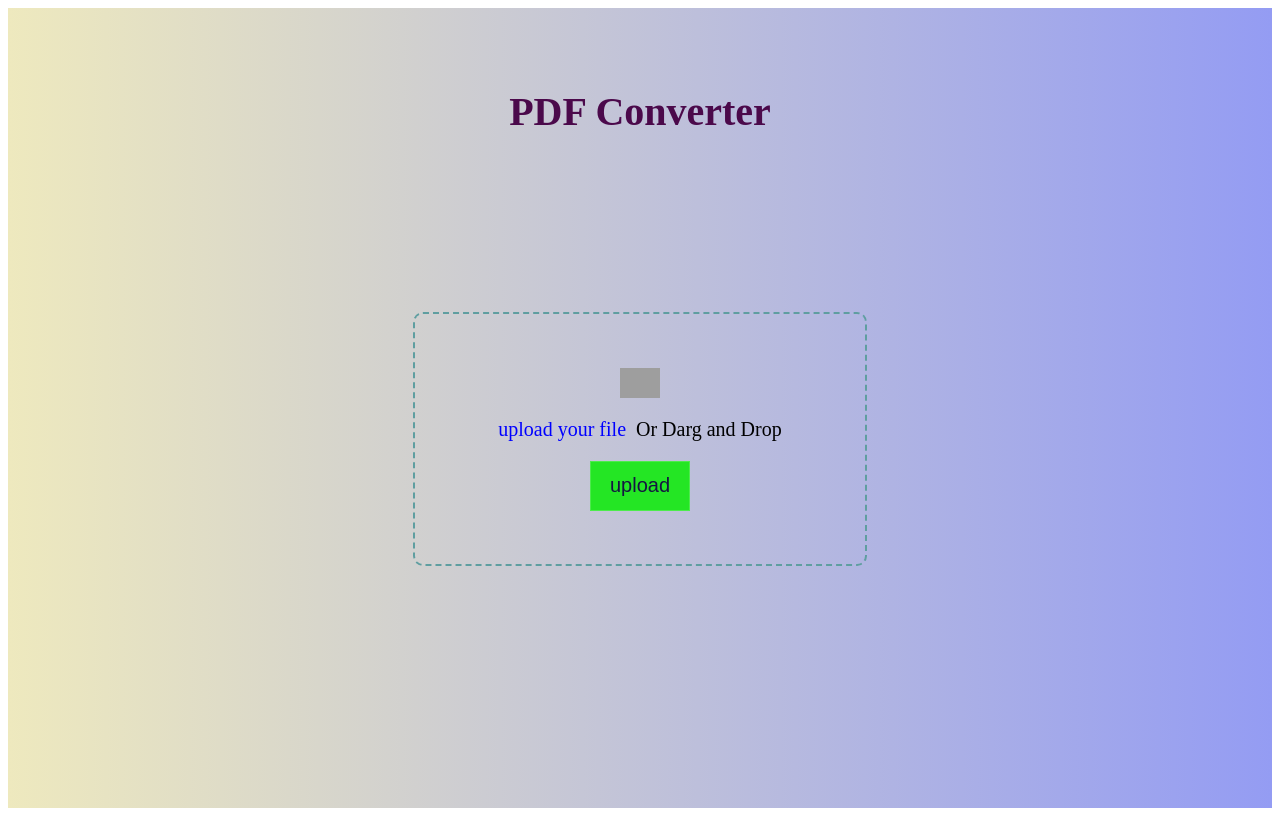
After one commit to ridoysheikh/Ridoy-Portfolio, a Django app: page /pdf in a window 1280 px wide. The commit adds this page. Run offline with Django 4.2, Linux system fonts and the light colour scheme; grey boxes are pictures that could not be loaded.

Commit message:
added pdf tools

```diff
--- /dev/null
+++ b/Ridoy_Portfolio/Templates/tools/pdf.html
@@ -0,0 +1,212 @@
+<!DOCTYPE html>
+<html lang="en">
+<head>
+    <meta charset="UTF-8">
+    <meta http-equiv="X-UA-Compatible" content="IE=edge">
+    <meta name="viewport" content="width=device-width, initial-scale=1.0">
+    <title>PDF Converter</title>
+    <style>
+        .cont{
+            width: 100%;
+            height: 100vh;
+            display: flex;
+            flex-direction: column;
+            align-items: center;
+            background: linear-gradient(to right, #eee9be 0%, #949cf3 100%);
+            box-sizing: border-box;
+            overflow-y: scroll;
+            padding: 10px;
+        }
+        .heding{
+            color: rgb(75, 9, 75);
+            padding: 20px;
+            font-weight: 800;
+            font-size: 40px;
+            margin: 50px 0;
+            text-decoration: none;
+        }
+
+        .wrap{
+            min-height: 500px;
+            display: flex;
+            justify-content: center;
+            align-items: center;
+            flex-direction: column;
+        }
+        .btn{
+            height: 50px;
+            width: 100px;
+            border-radius: 10px;
+            background: rgb(207, 15, 15);
+            display: flex;
+            align-items: center;
+            justify-content: center;
+            visibility: visible;
+            cursor: pointer;
+        }
+        .upload_box{
+            border: 2px dashed cadetblue;
+            border-radius: 10px;
+            height: 250px;
+            width: 50%;
+            min-width: 450px;
+            position: relative;
+            display: flex;
+            flex-direction: column;
+            justify-content: center;
+            align-items: center;
+            text-decoration: none;
+            font-size: 20px;
+            cursor: pointer;
+        }
+        #upbox img{
+            width: 40px;
+            height: 40pxS;
+        }
+        #choos{
+            background: transparent;
+            border: 0;
+            color: blue;
+            font-size: 20px;
+        }
+        #pf {
+            display: flex;
+            flex-direction: row;
+        }
+        #pf p:nth-child(2){
+            color: rgb(23, 102, 76);
+            font-size: 15px;
+        }
+        form{
+            display: flex;
+            justify-content: center;
+            align-items: center;
+            flex-direction: column;
+        }
+        #subm{
+            background: rgb(36, 230, 36);
+            border: 1px solid rgb(77, 235, 77);
+            color: rgb(21, 21, 66);
+            font-size: 20px;
+            box-shadow: 1px rgb(6, 97, 6);
+            height: 50px;
+            width: 100px;
+        }
+        ul{
+            list-style: none;
+            text-align: center;
+            color: blue;
+            width: 40%;
+            min-width: 400px;
+            background-color: rgba(172, 226, 226, 0.473);
+            position: relative;
+        }
+        ul li:nth-child(1){
+            height: 40px;
+            background-color: rgb(228, 182, 126);
+            font-size: 30px;
+            padding: 0;
+            margin: 0 0 0 -20px;
+        }
+        Ul li {
+            color: black;
+            height: 20px;
+            width: 100%;
+        }
+    </style>
+</head>
+<body>
+<div class="cont">
+
+    <a href="{% url 'pdf_tool' %}" class="heding">PDF Converter</a>
+    <div class="wrap" id="wrap">
+        <div class="upload_box" id="upbox">
+        <form action="" method="POST" enctype="multipart/form-data">
+            {% csrf_token %}
+         <img src="https://i.ibb.co/9ySCC3x/up-icon.jpg">
+        <div id="pf">
+        <p id="choos">upload your file</p>
+        <input type="file" name="file" id="inp" multiple hidden>
+        <p> &nbsp; Or Darg and Drop</p></div>
+
+         <input type="submit" id="subm" value="upload">
+         </form>
+
+        </div>
+        <ul id="list">
+        </ul>
+     </div>
+
+
+</div>
+</body>
+
+<script>
+    const upbox = document.getElementById("upbox");
+    const btn = document.getElementById("btn");
+    const choos = document.getElementById("choos");
+    const ipn = document.getElementById("inp");
+    let list = document.getElementById("list");
+    let inp_files
+    let item_list = ["<li>Uploaded Item</li>"];
+    setInterval(function (){
+        inp_files=inp.files;
+        for (let i = 0; i < inp_files.length; i++) {
+            let item = inp_files[i].name;
+
+               let item_c = "<li>" + item + "</li>";
+               item_list.push(item_c);
+                list.innerHTML = item_list;
+        }
+        item_list = ["<li>Uploaded Item</li>"];
+    } , 10);
+    choos.addEventListener('click', function (){
+        inp.click();
+    });
+
+
+// Prevent default drag behaviors
+['dragenter', 'dragover', 'dragleave', 'drop'].forEach(eventName => {
+    upbox.addEventListener(eventName, preventDefaults, false);
+  document.body.addEventListener(eventName, preventDefaults, false);
+});
+
+// Highlight drop zone when file is dragged over it
+['dragenter', 'dragover'].forEach(eventName => {
+  upbox.addEventListener(eventName, highlight, false);
+});
+
+['dragleave', 'drop'].forEach(eventName => {
+  upbox.addEventListener(eventName, unhighlight, false);
+});
+
+// Handle dropped files
+upbox.addEventListener('drop', handleDrop, false);
+
+function preventDefaults(e) {
+  e.preventDefault();
+  e.stopPropagation();
+}
+
+function highlight(e) {
+  upbox.classList.add('highlight');
+}
+
+function unhighlight(e) {
+  upbox.classList.remove('highlight');
+}
+
+function handleDrop(e) {
+  const dt = e.dataTransfer;
+  const files = dt.files;
+  ipn.files = files;
+}
+
+    </script>
+
+{% if err %}
+<script>
+    alert("An Internal Server Error {{err}}");
+</script>
+{% endif %}
+</html>
--- a/Ridoy_Portfolio/requirements.txt
+++ b/Ridoy_Portfolio/requirements.txt
@@ -8,3 +8,5 @@ Pillow==9.4.0
 pytube==12.1.3
 secure-smtplib==0.1.1
 sqlparse==0.4.3
+zipfile36==0.1.3
+pdf2image==1.16.3
--- a/Ridoy_Portfolio/tools/urls.py
+++ b/Ridoy_Portfolio/tools/urls.py
@@ -4,4 +4,5 @@ from django.urls import path
 
 urlpatterns = [
     path('video/downloader/', you_tube, name="videodonloader"),
+    path('pdf', pdf_tool, name="pdf_tool"),
 ]
--- a/Ridoy_Portfolio/tools/views.py
+++ b/Ridoy_Portfolio/tools/views.py
@@ -1,8 +1,12 @@
 from django.shortcuts import render
 import requests
-from django.http import HttpResponse, StreamingHttpResponse
+from django.http import HttpResponse, StreamingHttpResponse, FileResponse
 import youtube_dl
-import re
+import re,sys ,os, io
+from io import BytesIO
+from pdf2image import convert_from_bytes
+import zipfile
+
 
 # Create your views here.
 def you_tube(request):
@@ -57,6 +61,9 @@ def you_tube(request):
 
             return render(request, 'tools/youtube.html', {"link": video_url, "video": stream_info_list})
         except Exception as e:
+            exc_type, exc_obj, exc_tb = sys.exc_info()
+            fname = os.path.split(exc_tb.tb_frame.f_code.co_filename)[1]
+            e=f'{exc_type}, {fname}, {exc_tb.tb_lineno}'
             return render(request,'tools/youtube.html',{"err":str(e)})
     if request.GET.get('url'):
         try:
@@ -91,14 +98,13 @@ def you_tube(request):
             ydl = youtube_dl.YoutubeDL(ydl_opts)
             info_dict = ydl.extract_info(video_url, download=False)
 
-
             # Get Different Sites Vidoes Informations
             if re.match(r"https?://www\.facebook\.com/", video_url):
                 video_url = info_dict['entries'][0]['formats']
                 for vdo in video_url:
-                    if vdo['format_id'] == itag:
+                    if vdo['format'] == itag:
                         video_url = vdo['url']
-                    fname=f"fb-video{vdo['format_id']}"
+                    fname=f"fb-video{vdo['format']}"
             else:
                 video_url = info_dict['formats']
                 for vdo in video_url:
@@ -120,5 +126,49 @@ def you_tube(request):
             return response
 
         except Exception as e:
+            exc_type, exc_obj, exc_tb = sys.exc_info()
+            fname = os.path.split(exc_tb.tb_frame.f_code.co_filename)[1]
+            e=f'{exc_type}, {fname}, {exc_tb.tb_lineno}'
             return HttpResponse(f"Error: {e}")
     return render(request,'tools/youtube.html',{})
+def pdf_tool(request):
+    if request.method == "POST":
+        file = request.FILES['file']
+        try:
+            if file:
+                # Read the uploaded PDF file
+                pdf_file = file.read()
+                # Convert the PDF to a list of PNG images
+                images = convert_from_bytes(pdf_file)
+
+                # Create a temporary file to hold the ZIP archive
+                zip_file = zipfile.ZipFile('temp.zip', 'w')
+
+                # Add each image to the ZIP archive
+                for i, image in enumerate(images):
+                    # Save the PNG image to an in-memory buffer
+                    buffer = BytesIO()
+                    image.save(buffer, format='PNG')
+
+                    # Add the image to the ZIP archive with a unique filename
+                    filename = f'page_{i+1}.png'
+                    zip_file.writestr(filename, buffer.getvalue())
+
+                # Close the ZIP archive
+                zip_file.close()
+
+                # Create a response object with the ZIP archive as the content
+                response = HttpResponse(open('temp.zip', 'rb'), content_type='application/zip')
+                response['Content-Disposition'] = 'attachment; filename="output.zip"'
+
+                # Delete the temporary file
+                os.remove('temp.zip')
+
+                # Return the response
+                return response
+        except Exception as e:
+            exc_type, exc_obj, exc_tb = sys.exc_info()
+            fname = os.path.split(exc_tb.tb_frame.f_code.co_filename)[1]
+            e=f'{exc_type}, {fname}, {exc_tb.tb_lineno}'
+            return render(request,'tools/pdf.html',{"err":str(e)})
+    return render(request,'tools/pdf.html',{})
```
Also changed, not shown: Ridoy_Portfolio/Templates/front/navs.html (+7 -1 lines), 1 other file.
